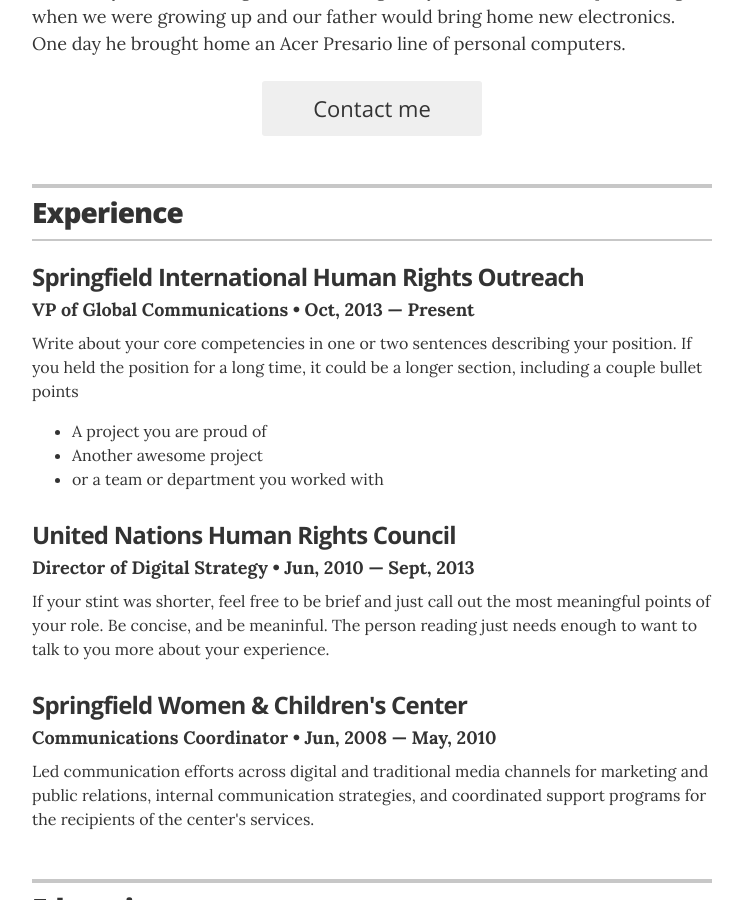
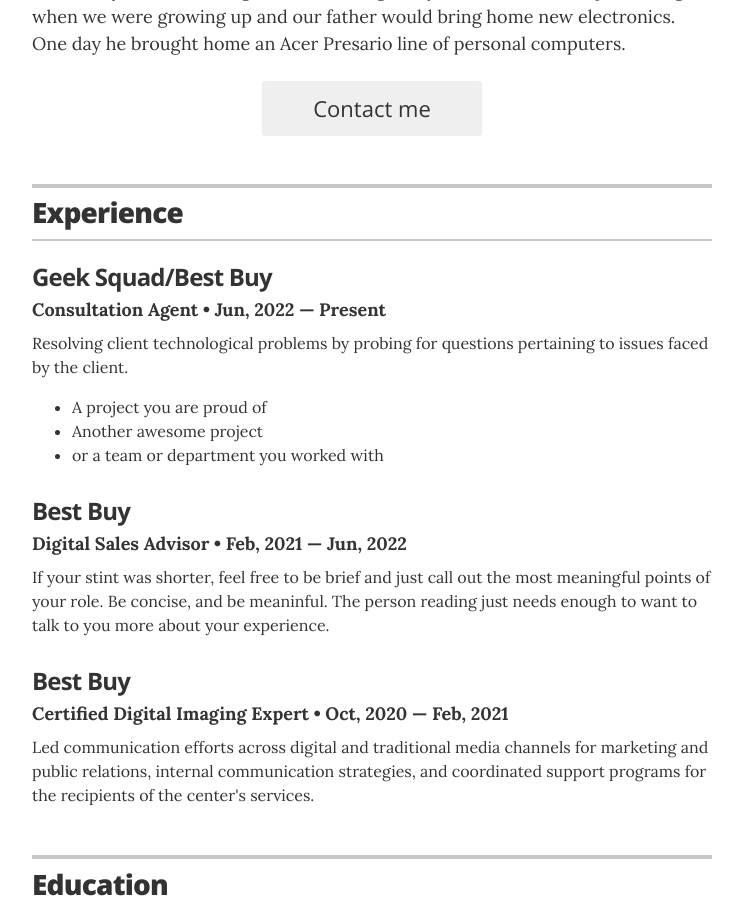
Before and after one commit to jglovier/resume-template, a Jekyll site: the page built from index.html, in a window 1280 px wide and 900 px high, scrolled down 310 px. Shown: the whole window, without its empty margins (268-1011 px from the left). Built offline with Jekyll 4.4.1, drawn with Linux system fonts in a browser that asks for light colours.

Commit message:
added some experience

```diff
--- a/_data/experience.yml
+++ b/_data/experience.yml
@@ -1,19 +1,19 @@
 # Jobs
-# VP of Global Communications
-- company: Springfield International Human Rights Outreach
-  position: VP of Global Communications
-  duration: Oct, 2013 &mdash; Present
-  summary: Write about your core competencies in one or two sentences describing your position. If you held the position for a long time, it could be a longer section, including a couple bullet points	<ul class="resume-item-list"><li>A project you are proud of</li><li>Another awesome project</li><li>or a team or department you worked with</li></ul>
+# Consultation Agent
+- company: Geek Squad/Best Buy
+  position: Consultation Agent
+  duration: Jun, 2022 &mdash; Present
+  summary: Resolving client technological problems by probing for questions pertaining to issues faced by the client.	<ul class="resume-item-list"><li>A project you are proud of</li><li>Another awesome project</li><li>or a team or department you worked with</li></ul>
 
 # Director of Digital Stratgy
-- company: United Nations Human Rights Council
-  position: Director of Digital Strategy
-  duration:  Jun, 2010 &mdash; Sept, 2013
+- company: Best Buy
+  position: Digital Sales Advisor
+  duration:  Feb, 2021 &mdash; Jun, 2022
   summary: If your stint was shorter, feel free to be brief and just call out the most meaningful points of your role. Be concise, and be meaninful. The person reading just needs enough to want to talk to you more about your experience.
 
 
 # Communications Coordinator
-- company: Springfield Women & Children's Center
-  position: Communications Coordinator
-  duration:   Jun, 2008  &mdash; May, 2010
+- company: Best Buy
+  position: Certified Digital Imaging Expert
+  duration:   Oct, 2020  &mdash; Feb, 2021
   summary: Led communication efforts across digital and traditional media channels for marketing and public relations, internal communication strategies, and coordinated support programs for the recipients of the center's services.
```
